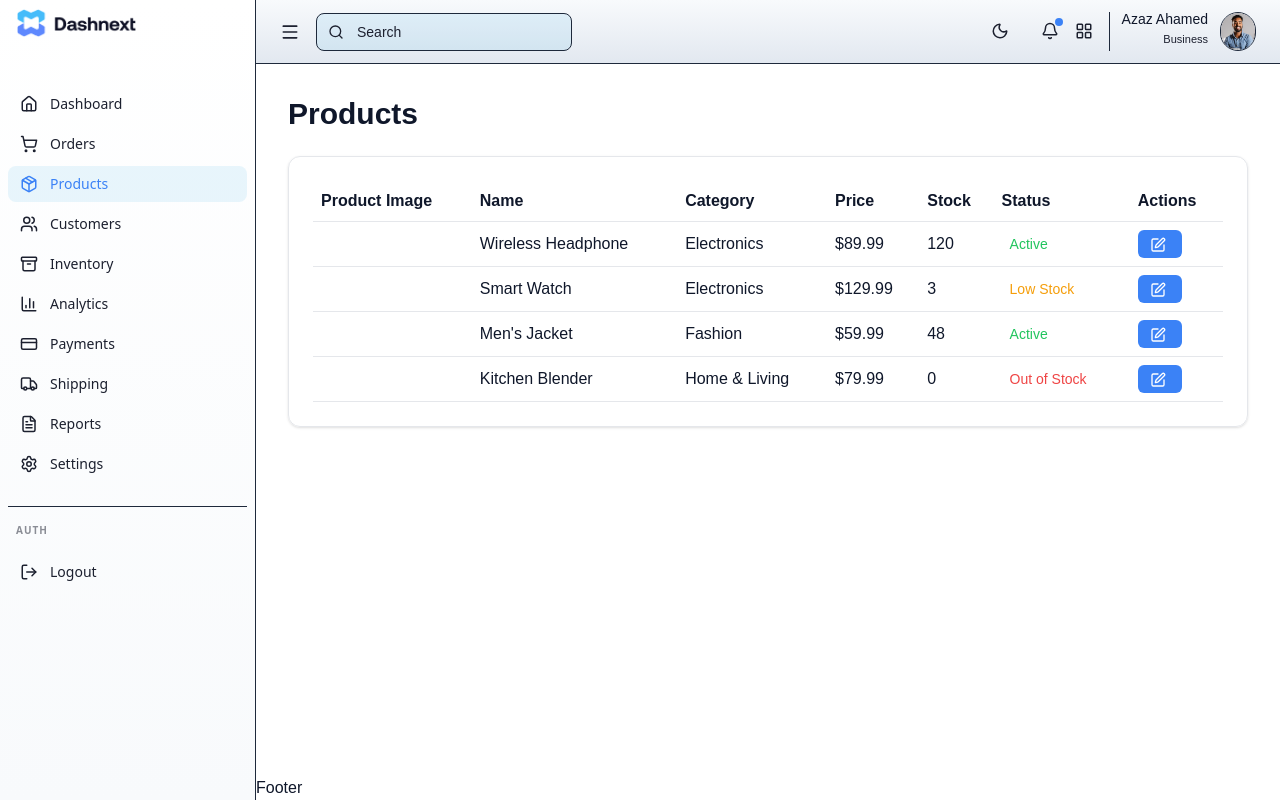
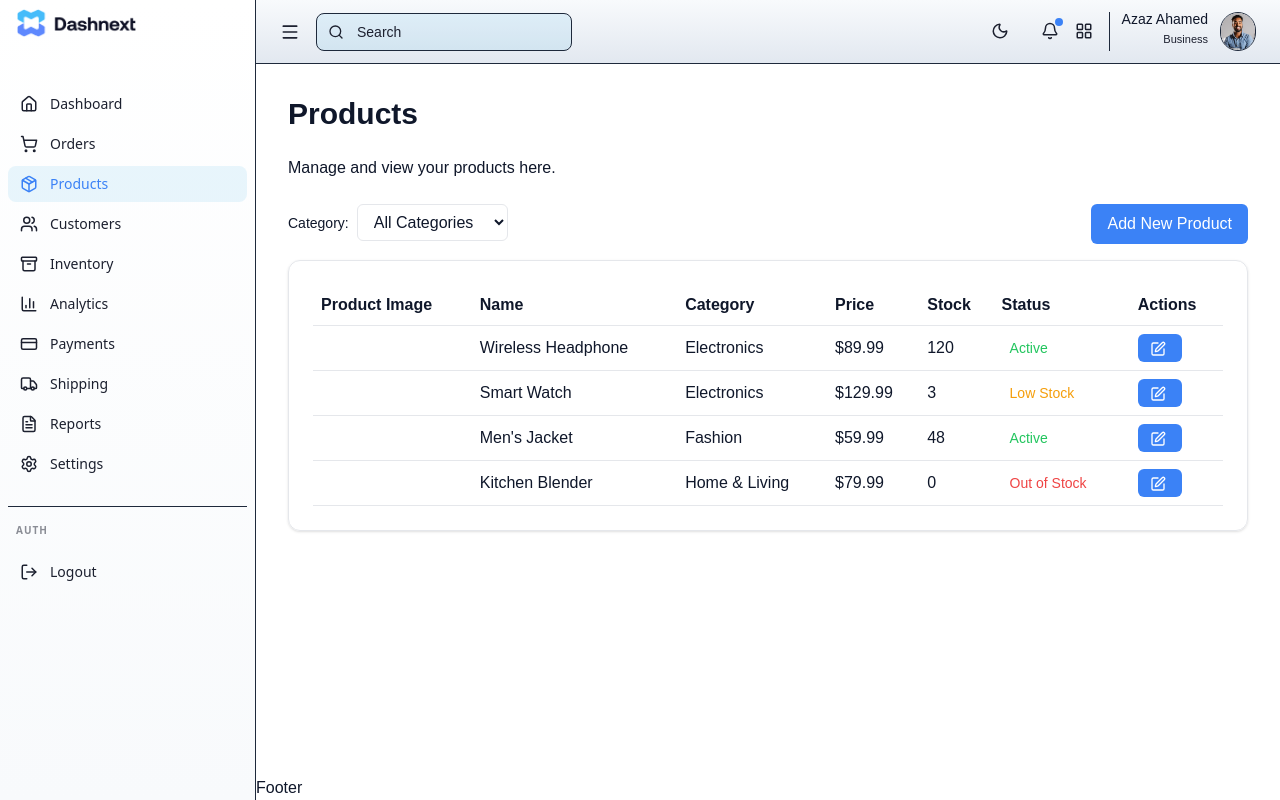
Before and after one commit to azaz7418/DashBoard, a Next.js app: page /products in a window 1280 px wide. Built offline with nearby package versions, Linux system fonts and the light colour scheme.

Commit message:
feat: update primary color for dark mode and enhance products page with category filter and UI improvements

```diff
--- a/src/app/globals.css
+++ b/src/app/globals.css
@@ -67,7 +67,7 @@
     ============================== */
 .dark {
   /* -------- Primary Colors -------- */
-  --primary-500: #60a5fa;
+  --primary-500: #0061d7;
   --primary-400: #93c5fd;
   --primary-300: #bfdbfe;
   --primary-200: #dbeafe;
--- a/src/app/orders/page.js
+++ b/src/app/orders/page.js
@@ -67,7 +67,7 @@ export default function OrdersPage() {
 
         {/* Bulk Actions */}
         {selectedOrders.length > 0 && (
-          <div className="mb-4 p-3 bg-primary-light rounded-md flex items-center justify-between">
+          <div className="mb-4 p-3 bg-secondary rounded-md flex items-center justify-between">
             <span className="text-sm font-medium">{selectedOrders.length} orders selected</span>
             <div className="flex gap-2">
               <button className="px-3 py-1 bg-success text-white rounded-md text-sm hover:bg-success/80">
--- a/src/app/products/page.js
+++ b/src/app/products/page.js
@@ -1,11 +1,44 @@
-import { productsData } from '@/components/data/DummyData';
-import { EditIcon } from 'lucide-react';
-import React from 'react';
+'use client';
+import { productsData } from "@/components/data/DummyData";
+import { EditIcon } from "lucide-react";
+import React, { useMemo, useState } from "react";
 
 export default function ProductsPage() {
+const [categoryFilter, setCategoryFilter] = useState("");
+
+const filteredProducts = useMemo(() => {
+
+    return productsData.filter((product) => {
+
+      return true;
+    });
+  }, []);
+
   return (
     <div className="p-8">
       <h1 className="text-3xl font-bold mb-6 text-foreground">Products</h1>
+      <div>
+        <p className="text-muted-foreground mb-6">Manage and view your products here.</p>
+        <div className="flex justify-between mb-4">
+          <div>
+            <div>
+              <label className="text-sm font-medium text-foreground mr-2">Category:</label>
+              <select
+              value={categoryFilter}
+              onChange={(e) => setCategoryFilter(e.target.value)}
+              className="px-3 py-2 border border-border rounded-md bg-background text-foreground">
+                <option value="">All Categories</option>
+                <option value="Electronics">Electronics</option>
+                <option value="Fashion">Fashion</option>
+                <option value="Home & Living">Home & Living</option>
+                <option value="Groceries">Groceries</option>
+              </select>
+            </div>
+          </div>
+
+          <button className="px-4 py-2 bg-primary text-white rounded-md hover:bg-primary/80">Add New Product</button>
+        </div>
+      </div>
       <div className="bg-white/50 dark:bg-black/20 p-6 rounded-xl border border-border shadow-sm">
         <table className="w-full text-left border-collapse">
           <thead>
@@ -23,7 +56,6 @@ export default function ProductsPage() {
             {productsData.map((product) => (
               <tr key={product.id} className="hover:bg-muted/10">
                 <td className="p-2 border-b border-border">
-
                   {/* <Image src={product.image} alt={product.name} className="w-16 h-16 object-cover rounded-md" /> */}
                 </td>
                 <td className="p-2 border-b border-border">{product.name}</td>
@@ -31,11 +63,15 @@ export default function ProductsPage() {
                 <td className="p-2 border-b border-border">${product.price.toFixed(2)}</td>
                 <td className="p-2 border-b border-border">{product.stock}</td>
                 <td className="p-2 border-b border-border">
-                  <span className={`px-2 py-1 rounded-full text-sm ${
-                    product.status === 'Active' ? 'bg-success-light text-success' :
-                    product.status === 'Low Stock' ? 'bg-warning-light text-warning' :
-                    'bg-error-light text-error'
-                  }`}>
+                  <span
+                    className={`px-2 py-1 rounded-full text-sm ${
+                      product.status === "Active"
+                        ? "bg-success-light text-success"
+                        : product.status === "Low Stock"
+                        ? "bg-warning-light text-warning"
+                        : "bg-error-light text-error"
+                    }`}
+                  >
                     {product.status}
                   </span>
                 </td>
@@ -43,7 +79,6 @@ export default function ProductsPage() {
                   <button className="px-3 py-1 bg-primary text-white rounded-md text-sm hover:bg-primary/80">
                     <EditIcon className="inline-block w-4 h-4 mr-1" />
                   </button>
-
                 </td>
               </tr>
             ))}
```
